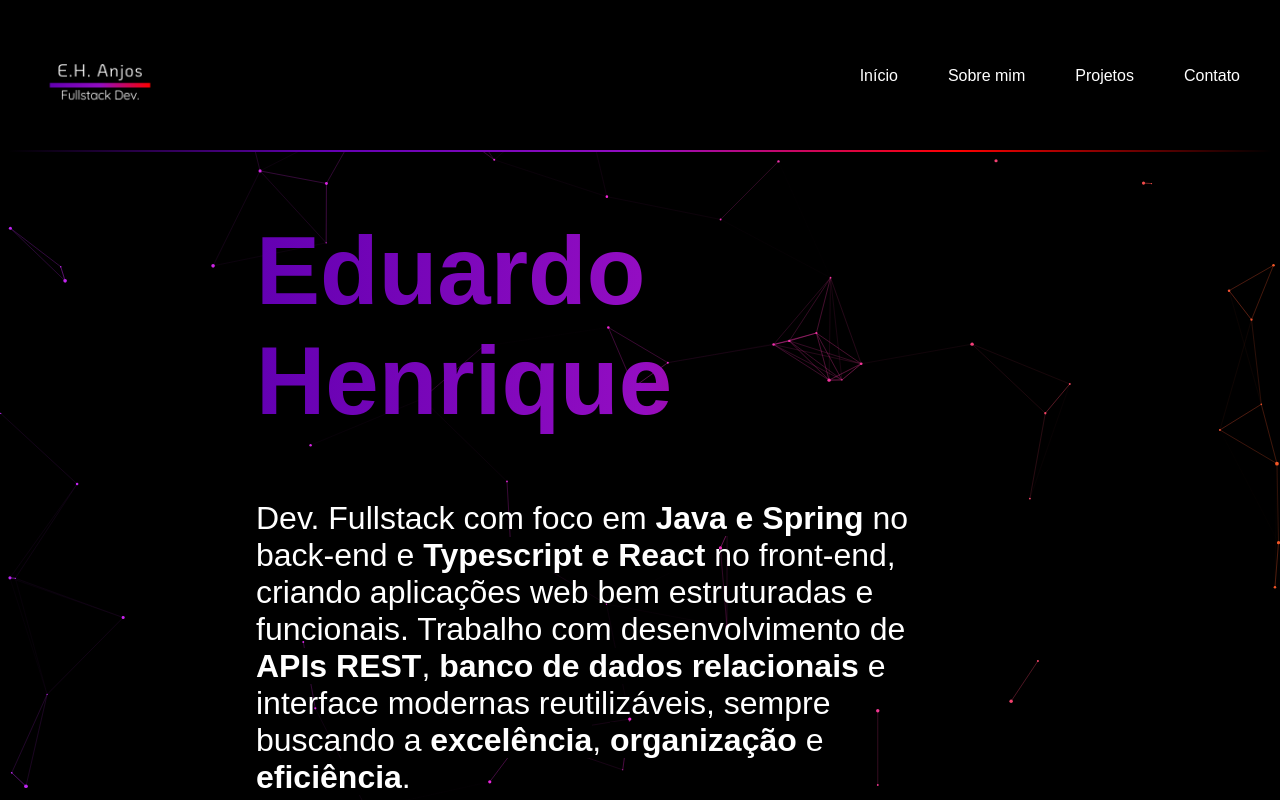
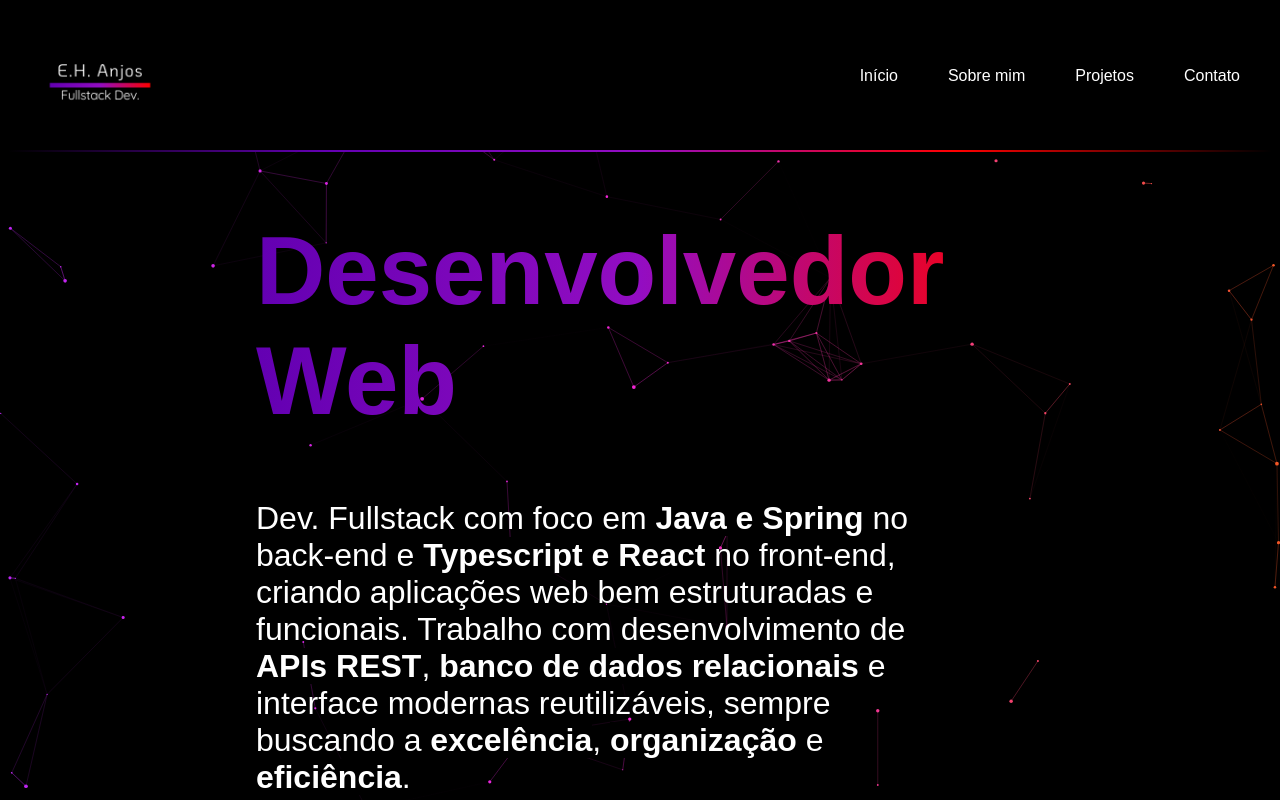
Before and after one commit to eduHanjos0411/MeuPortfolio, a React (Vite) app: page / in a window 1280 px wide. Shown: the top 800 px of the page. Built offline with nearby package versions, Linux system fonts and the light colour scheme; a web font is replaced by a local one.

Commit message:
refactor: improving readablity of text displayed

```diff
--- a/src/components/Hero/_components/Title/TitleHero.tsx
+++ b/src/components/Hero/_components/Title/TitleHero.tsx
@@ -1,5 +1,5 @@
 import './titleHero.css'
 
 export function TitleHero() {
-  return <h1 className='title-hero'>Eduardo Henrique</h1>
+  return <h1 className='title-hero'>Desenvolvedor Web</h1>
 }
```
